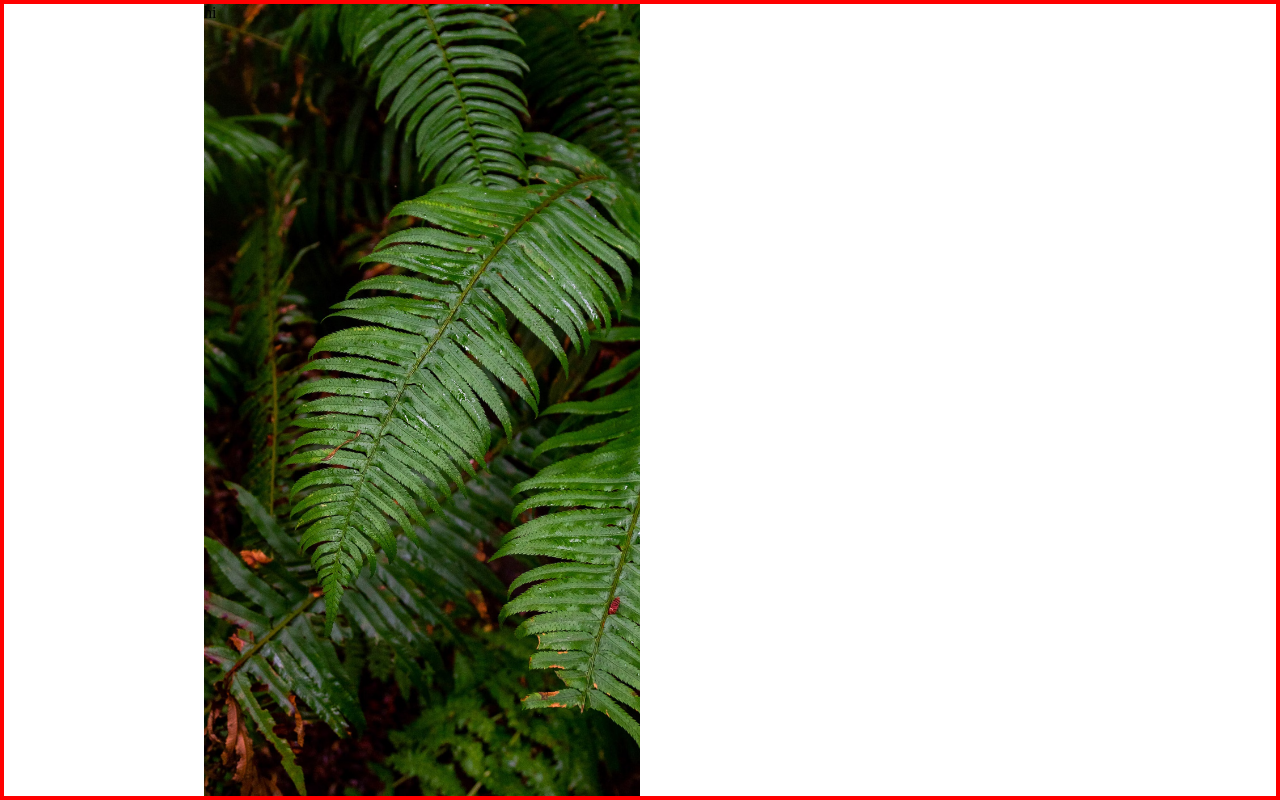
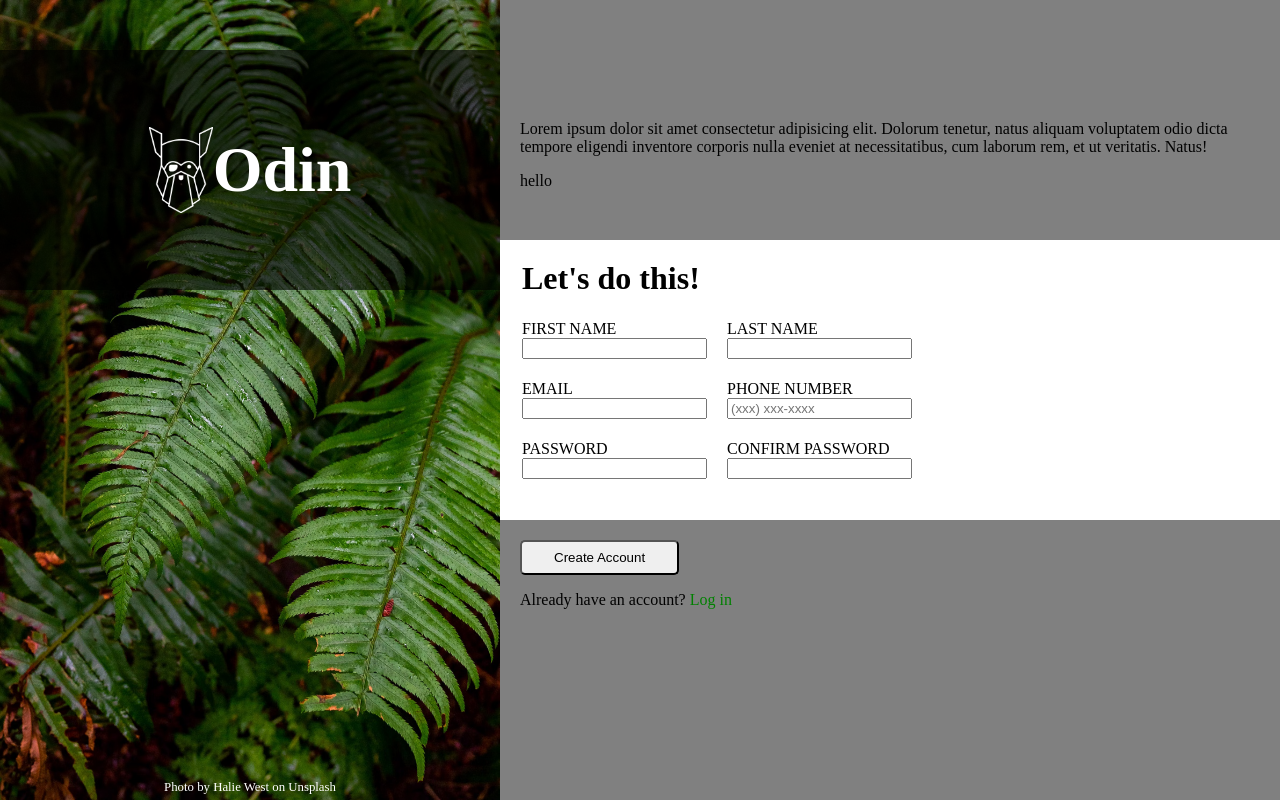
Before and after one commit to Figby222/sign-up-form, a plain HTML site: page index.html in a window 1280 px wide. Drawn offline with Linux system fonts and the light colour scheme.

Commit message:
Setup basic structure of webpage

```diff
--- a/index.html
+++ b/index.html
@@ -8,7 +8,66 @@
 </head>
 <body>
     <!-- <img src="./images/sidebar-image.avif" alt="sidebar-image"> -->
-    <div class="sidebar">hi</div>
-    <!-- <div class="content">hi</div> -->
+    <div class="sidebar">
+        <img
+            class="sidebar-bg"
+            src="./images/sidebar-image.avif"
+            alt="image of leaves"
+        >
+        <div class="odin-logo-container">
+            <img
+                class="odin-logo"
+                src="./images/odin-logo.png"
+                alt="odin logo"
+            >
+            <span class="odin-text">Odin</span>
+        </div>
+        <div class="image-credit">Photo by Halie West on Unsplash</div>
+    </div>
+    <form action="#" method="post">
+        <div class="intro">
+            <p>
+                Lorem ipsum dolor sit amet consectetur adipisicing elit. Dolorum tenetur, natus aliquam voluptatem odio dicta tempore eligendi inventore corporis nulla eveniet at necessitatibus, cum laborum rem, et ut veritatis. Natus!
+            </p>
+            <p>hello</p>
+        </div>
+        <fieldset>
+            <h1>Let's do this!</h1>
+            <div>
+                <div>
+                    <label for="first-name">FIRST NAME</label>
+                    <input type="text" id="first-name" name="first-name" required>
+                </div>
+                <div>
+                    <label for="last-name">LAST NAME</label>
+                    <input type="text" id="last-name" name="first-name" required>
+                </div>
+            </div>
+            <div>
+                <div>
+                    <label for="email">EMAIL</label>
+                    <input type="email" id="email" name="email" required>
+                </div>
+                <div>
+                    <label for="phone">PHONE NUMBER</label>
+                    <input type="tel" id="phone" name="phone-number" placeholder="(xxx) xxx-xxxx">
+                </div>
+            </div>
+            <div>
+                <div>
+                    <label for="password">PASSWORD</label>
+                    <input type="password" id="password" name="password" required>
+                </div>
+                <div>
+                    <label for="confirm-password">CONFIRM PASSWORD</label>
+                    <input type="password" id="confirm-password" name="password" required>
+                </div>
+            </div>
+        </fieldset>
+        <div class="create-account">
+            <button type="submit">Create Account</button>
+            <p>Already have an account? <a href="#">Log in</a></p>
+        </div>
+    </form>
 </body>
 </html>
--- a/styles.css
+++ b/styles.css
@@ -1,32 +1,118 @@
-html {
-
-    /* display: flex;
-    flex-direction: column; */
-
-}
 body {
-    border: 4px solid red;
     width: 100vw;
     height: 100vh;
     /* flex: 1; */
     display: flex;
-    padding: 0 200px;
     margin: 0;
     box-sizing: border-box;
 }
 
+
+
+
 .sidebar {
-    /* flex: 1; */
-    /* width: 445.484px;
-    height: 668px; */
-    flex-basis: 50%;
-    background-image: url(./images/sidebar-image.avif);
-    background-repeat: no-repeat;
-    background-size: cover;
+    overflow: hidden;
+    position: relative;
+    display: flex;
+    text-align: center;
+    justify-content: center;
+    width: clamp(200px, 40vw, 500px);
+    /* flex: 0; */
+
 }
 
-.content {
+.odin-logo-container {
     flex: 1;
-    flex-basis: 100%;
-    background: green;
+    background-color: rgba(0, 0, 0, 0.6);
+    position: absolute;
+    left: 0;
+    top: 50px;
+    width: 100%;
+    height: 30%;
+    display: flex;
+    align-items: center;
+    justify-content: center;
+    text-align: center;
+    flex-wrap: wrap;
 }
+
+.sidebar-bg {
+    width: 100%;
+}
+
+.odin-logo {
+
+    width: max(50px, 5vw);
+
+}
+
+.odin-text {
+    color: white;
+    font-weight: bold;
+    font-size: max(50px, 5vw);
+}
+
+.image-credit {
+    font-size: 0.8rem;
+    color: white;
+    position: absolute;
+    bottom: 5px;
+}
+
+form {
+    flex: 1;
+    display: flex;
+    flex-direction: column;
+    * {
+        flex: 1;
+        flex-basis: 30%;
+    }
+}
+
+
+.intro {
+    background-color: gray;
+    box-sizing: border-box;
+    padding: 20px;
+    > p:first-child {
+        margin-top: 100px;
+    }
+
+}
+
+fieldset {
+    border: 0 none;
+    padding: 20px;
+    display: flex;
+    flex-direction: column;
+}
+h1 {
+    margin: 0;
+}
+input, label {display: block;}
+fieldset > div {
+    display:block;
+    clear: both;
+}
+fieldset > div > div {
+    float: left;
+}
+fieldset > div > div:first-child {
+    margin-right: 20px;
+}
+.create-account {
+    background-color: gray;
+    padding: 20px;
+}
+
+button {
+    padding: 0.5rem 2rem;
+    border-radius: 5px;
+}
+
+button + p {
+    > a {
+        color: green;
+        text-decoration: none;
+    }
+}
```
